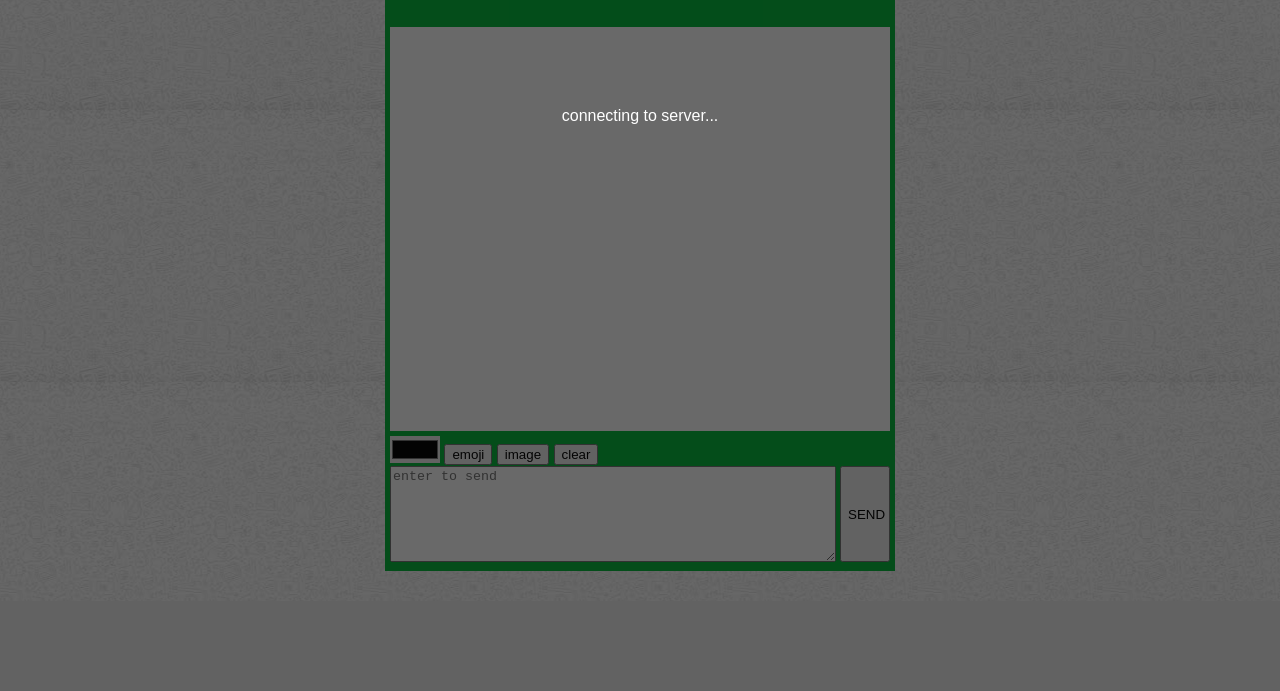
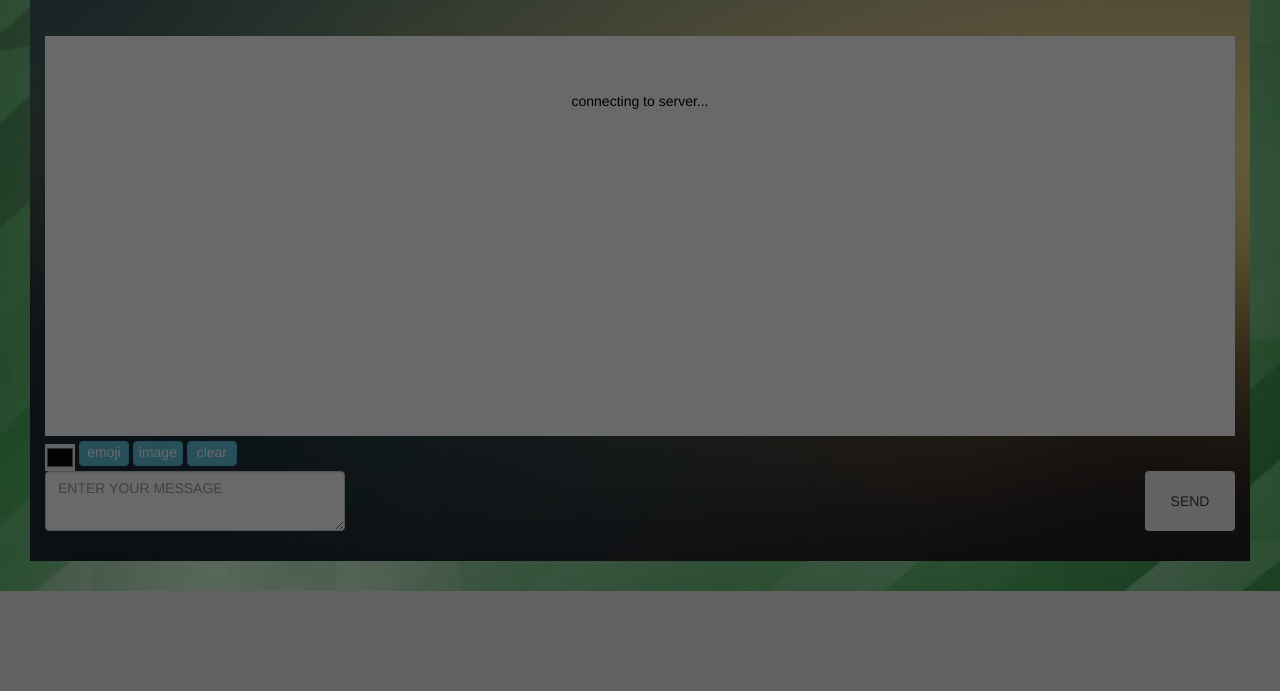
Before and after one commit to AllenSaldanha/SDD-Chat-App, a website: page www/index.html in a window 1280 px wide. Shown: the part 109-800 px from the top of the page. Drawn offline with nearby package versions, Linux system fonts and the light colour scheme; no server answers.

Commit message:
Final Commit

```diff
--- a/www/index.html
+++ b/www/index.html
@@ -9,30 +9,38 @@
     <meta name="viewport" content="width=device-width, initial-scale=1">
     <title>WhatsChat</title>
     <link rel="stylesheet" href="styles/main.css">
-    <link rel="shortcut icon" href="favicon.ico" type="image/x-icon">
-    <link rel="icon" href="favicon.ico" type="image/x-icon">
+    <!-- Latest compiled and minified CSS -->
+    <link rel="stylesheet" href="https://maxcdn.bootstrapcdn.com/bootstrap/3.3.7/css/bootstrap.min.css"
+        integrity="sha384-BVYiiSIFeK1dGmJRAkycuHAHRg32OmUcww7on3RYdg4Va+PmSTsz/K68vbdEjh4u" crossorigin="anonymous">
+
 </head>
 
 <body>
     <div class="wrapper">
         <div class="banner">
-            <h1>WhatsChat ✨</h1>
-            <span id="status"></span>
+            <h1>
+                <center>WhatsChat <center>
+            </h1>
+            <span id="status" style="color: white;"></span>
         </div>
         <div id="historyMsg">
         </div>
         <div class="controls">
             <div class="items">
                 <input id="colorStyle" type="color" placeHolder='#000' title="font color" />
-                <input id="emoji" type="button" value="emoji" title="emoji" />
+                <input id="emoji" class="btn btn-info" type="button" value="emoji" title="emoji"
+                    style="height:25px; width:50px; margin: 0 0 20px 0; padding: 0 0 20px 0;" />
                 <label for="sendImage" class="imageLable">
-                    <input type="button" value="image" />
+                    <input type="button" value="image" class="btn btn-info"
+                        style="margin: 0 0 20px 0;height: 25px; padding: 0 5px 20px 5px;" />
                     <input id="sendImage" type="file" value="image" />
                 </label>
-                <input id="clearBtn" type="button" value="clear" title="clear screen" />
+                <input id="clearBtn" type="button" value="clear" title="clear screen" class="btn btn-info"
+                    style="height:25px; width:50px; margin: 0 0 20px 0; padding: 0 0 20px 0;" />
             </div>
-            <textarea id="messageInput" placeHolder="enter to send"></textarea>
-            <input id="sendBtn" type="button" value="SEND">
+            <textarea id="messageInput" class="form-control" placeHolder="ENTER YOUR MESSAGE"></textarea>
+            <!-- <input id="sendBtn" type="button" value="SEND"> -->
+            <button id="sendBtn" type="button" class="btn btn-secondary">SEND</button>
             <div id="emojiWrapper">
             </div>
         </div>
--- a/www/scripts/hichat.js
+++ b/www/scripts/hichat.js
@@ -1,46 +1,46 @@
-window.onload = function() {
+window.onload = function () {
     var hichat = new HiChat();
     hichat.init();
 };
-var HiChat = function() {
+var HiChat = function () {
     this.socket = null;
 };
 HiChat.prototype = {
-    init: function() {
+    init: function () {
         var that = this;
         this.socket = io.connect();
-        this.socket.on('connect', function() {
-            document.getElementById('info').textContent = 'get yourself a nickname :)';
+        this.socket.on('connect', function () {
+            document.getElementById('info').textContent = 'ENTER A NICKNAME FOR YOURSELF';
             document.getElementById('nickWrapper').style.display = 'block';
             document.getElementById('nicknameInput').focus();
         });
-        this.socket.on('nickExisted', function() {
+        this.socket.on('nickExisted', function () {
             document.getElementById('info').textContent = '!nickname is taken, choose another pls';
         });
-        this.socket.on('loginSuccess', function() {
-            document.title = 'hichat | ' + document.getElementById('nicknameInput').value;
+        this.socket.on('loginSuccess', function () {
+            document.title = 'WhatsChat | ' + document.getElementById('nicknameInput').value;
             document.getElementById('loginWrapper').style.display = 'none';
             document.getElementById('messageInput').focus();
         });
-        this.socket.on('error', function(err) {
+        this.socket.on('error', function (err) {
             if (document.getElementById('loginWrapper').style.display == 'none') {
                 document.getElementById('status').textContent = '!fail to connect :(';
             } else {
                 document.getElementById('info').textContent = '!fail to connect :(';
             }
         });
-        this.socket.on('system', function(nickName, userCount, type) {
+        this.socket.on('system', function (nickName, userCount, type) {
             var msg = nickName + (type == 'login' ? ' joined' : ' left');
             that._displayNewMsg('system ', msg, 'red');
             document.getElementById('status').textContent = userCount + (userCount > 1 ? ' users' : ' user') + ' online';
         });
-        this.socket.on('newMsg', function(user, msg, color) {
+        this.socket.on('newMsg', function (user, msg, color) {
             that._displayNewMsg(user, msg, color);
         });
-        this.socket.on('newImg', function(user, img, color) {
+        this.socket.on('newImg', function (user, img, color) {
             that._displayImage(user, img, color);
         });
-        document.getElementById('loginBtn').addEventListener('click', function() {
+        document.getElementById('loginBtn').addEventListener('click', function () {
             var nickName = document.getElementById('nicknameInput').value;
             if (nickName.trim().length != 0) {
                 that.socket.emit('login', nickName);
@@ -48,7 +48,7 @@ HiChat.prototype = {
                 document.getElementById('nicknameInput').focus();
             };
         }, false);
-        document.getElementById('nicknameInput').addEventListener('keyup', function(e) {
+        document.getElementById('nicknameInput').addEventListener('keyup', function (e) {
             if (e.keyCode == 13) {
                 var nickName = document.getElementById('nicknameInput').value;
                 if (nickName.trim().length != 0) {
@@ -56,7 +56,7 @@ HiChat.prototype = {
                 };
             };
         }, false);
-        document.getElementById('sendBtn').addEventListener('click', function() {
+        document.getElementById('sendBtn').addEventListener('click', function () {
             var messageInput = document.getElementById('messageInput'),
                 msg = messageInput.value,
                 color = document.getElementById('colorStyle').value;
@@ -68,7 +68,7 @@ HiChat.prototype = {
                 return;
             };
         }, false);
-        document.getElementById('messageInput').addEventListener('keyup', function(e) {
+        document.getElementById('messageInput').addEventListener('keyup', function (e) {
             var messageInput = document.getElementById('messageInput'),
                 msg = messageInput.value,
                 color = document.getElementById('colorStyle').value;
@@ -78,10 +78,10 @@ HiChat.prototype = {
                 that._displayNewMsg('me', msg, color);
             };
         }, false);
-        document.getElementById('clearBtn').addEventListener('click', function() {
+        document.getElementById('clearBtn').addEventListener('click', function () {
             document.getElementById('historyMsg').innerHTML = '';
         }, false);
-        document.getElementById('sendImage').addEventListener('change', function() {
+        document.getElementById('sendImage').addEventListener('change', function () {
             if (this.files.length != 0) {
                 var file = this.files[0],
                     reader = new FileReader(),
@@ -91,7 +91,7 @@ HiChat.prototype = {
                     this.value = '';
                     return;
                 };
-                reader.onload = function(e) {
+                reader.onload = function (e) {
                     this.value = '';
                     that.socket.emit('img', e.target.result, color);
                     that._displayImage('me', e.target.result, color);
@@ -100,18 +100,18 @@ HiChat.prototype = {
             };
         }, false);
         this._initialEmoji();
-        document.getElementById('emoji').addEventListener('click', function(e) {
+        document.getElementById('emoji').addEventListener('click', function (e) {
             var emojiwrapper = document.getElementById('emojiWrapper');
             emojiwrapper.style.display = 'block';
             e.stopPropagation();
         }, false);
-        document.body.addEventListener('click', function(e) {
+        document.body.addEventListener('click', function (e) {
             var emojiwrapper = document.getElementById('emojiWrapper');
             if (e.target != emojiwrapper) {
                 emojiwrapper.style.display = 'none';
             };
         });
-        document.getElementById('emojiWrapper').addEventListener('click', function(e) {
+        document.getElementById('emojiWrapper').addEventListener('click', function (e) {
             var target = e.target;
             if (target.nodeName.toLowerCase() == 'img') {
                 var messageInput = document.getElementById('messageInput');
@@ -120,7 +120,7 @@ HiChat.prototype = {
             };
         }, false);
     },
-    _initialEmoji: function() {
+    _initialEmoji: function () {
         var emojiContainer = document.getElementById('emojiWrapper'),
             docFragment = document.createDocumentFragment();
         for (var i = 69; i > 0; i--) {
@@ -131,7 +131,7 @@ HiChat.prototype = {
         };
         emojiContainer.appendChild(docFragment);
     },
-    _displayNewMsg: function(user, msg, color) {
+    _displayNewMsg: function (user, msg, color) {
         var container = document.getElementById('historyMsg'),
             msgToDisplay = document.createElement('p'),
             date = new Date().toTimeString().substr(0, 8),
@@ -142,7 +142,7 @@ HiChat.prototype = {
         container.appendChild(msgToDisplay);
         container.scrollTop = container.scrollHeight;
     },
-    _displayImage: function(user, imgData, color) {
+    _displayImage: function (user, imgData, color) {
         var container = document.getElementById('historyMsg'),
             msgToDisplay = document.createElement('p'),
             date = new Date().toTimeString().substr(0, 8);
@@ -151,7 +151,7 @@ HiChat.prototype = {
         container.appendChild(msgToDisplay);
         container.scrollTop = container.scrollHeight;
     },
-    _showEmoji: function(msg) {
+    _showEmoji: function (msg) {
         var match, result = msg,
             reg = /\[emoji:\d+\]/g,
             emojiIndex,
--- a/www/styles/main.css
+++ b/www/styles/main.css
@@ -5,18 +5,23 @@ html, body {
 }
 body{
     flex:1;
-    background-image: url(../content/background.jpg);
-    background-repeat: repeat;
-    background-position: center;
+   background-image: url(../content/bg1.jpg);
+     background-position: center;
+  background-repeat: no-repeat;
+  background-size: cover;
     padding: 30px;
     overflow: scroll;
 }
 .wrapper {
-    width: 500px;
-    height: 640px;
-    padding: 5px;
+    width: 100%;
+    height: 100%;
+    padding: 15px;
     margin: 0 auto;
-    background-color: #02ba3a;
+    background-image: url(../content/bg3.jpg);
+     background-position: center;
+  background-repeat: no-repeat;
+  background-size: cover;
+
 }
 #loginWrapper {
     position: fixed;
@@ -26,7 +31,7 @@ body{
     left: 0;
     background-color: rgba(5, 5, 5, .6);
     text-align: center;
-    color: #fff;
+    color: #000;
     display: block;
     padding-top: 200px;
 }
@@ -36,6 +41,7 @@ body{
 .banner {
     height: 80px;
     width: 100%;
+
 }
 .banner p {
     float: left;
@@ -62,7 +68,7 @@ body{
     height: 30px;
 }
 #colorStyle {
-    width: 50px;
+    width: 30px;
     border: none;
     padding: 0;
 }
@@ -81,15 +87,15 @@ body{
 /*end custom file input*/
 
 #messageInput {
-    width: 440px;
+    width: 300px;
     max-width: 440px;
-    height: 90px;
+    height: 60px;
     max-height: 90px;
     float:left;
 }
 #sendBtn {
-    width: 50px;
-    height: 96px;
+    width: 90px;
+    height: 60px;
     float: right;
 }
 #emojiWrapper {
```
Also changed, not shown: www/content/background.jpg (deleted), www/content/bg1.jpg (added), www/content/bg2.jpg (added), www/content/bg3.jpg (added), www/favicon.ico (deleted).
